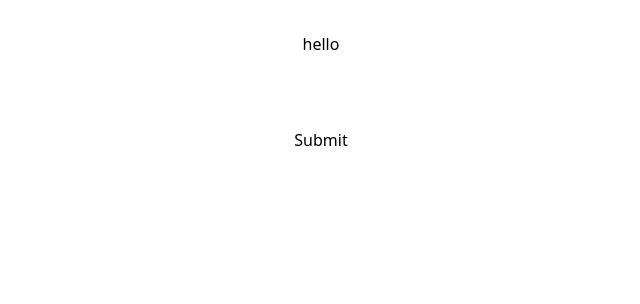
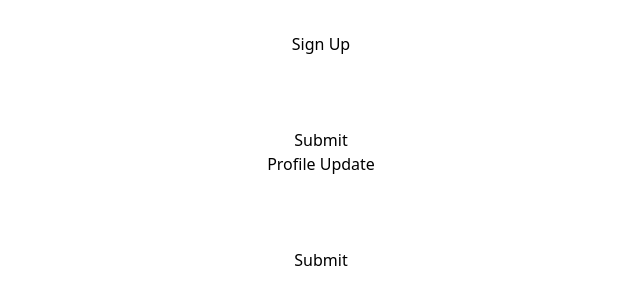
Before and after one commit to zobayerhb/react-core-con-02-form, a React (Vite) app: page / in a window 1280 px wide. Shown: the top 304 px of the page, without its empty margins (319-959 px from the left). Built offline with nearby package versions, Linux system fonts and the light colour scheme.

Commit message:
reusable form data with differen value

```diff
--- a/src/App.jsx
+++ b/src/App.jsx
@@ -1,21 +1,35 @@
-
-import './App.css'
-import HookForm from './components/HookForm/HookForm'
+import "./App.css";
+import ReusableForm from "./components/ReusableForm/ReusableForm";
+// import HookForm from './components/HookForm/HookForm'
 // import RefForm from './components/RefForm/RefForm'
 // import SimpleForm from './components/SimpleForm/SimpleForm'
 // import StateFulForm from './components/StateFulForm/StateFulForm'
 
 function App() {
+  const handleFormSignUp = (data) => {
+    console.log("sign up", data);
+  };
+
+  const handleUpdateProfileForm = (data) => {
+    console.log("update form", data);
+  };
 
   return (
     <>
-     hello
-     {/* <SimpleForm></SimpleForm> */}
-     {/* <StateFulForm></StateFulForm> */}
-     {/* <RefForm></RefForm> */}
-     <HookForm></HookForm>
+      {/* <SimpleForm></SimpleForm> */}
+      {/* <StateFulForm></StateFulForm> */}
+      {/* <RefForm></RefForm> */}
+      {/* <HookForm></HookForm> */}
+      <ReusableForm
+        formTitle={"Sign Up"}
+        handleForm={handleFormSignUp}
+      ></ReusableForm>
+      <ReusableForm
+        formTitle={"Profile Update"}
+        handleForm={handleUpdateProfileForm}
+      ></ReusableForm>
     </>
-  )
+  );
 }
 
-export default App
+export default App;
--- /dev/null
+++ b/src/components/ReusableForm/ReusableForm.jsx
@@ -0,0 +1,36 @@
+import PropTypes from "prop-types";
+
+const ReusableForm = ({ formTitle, handleForm }) => {
+
+    const handleLocalFormSubmit = e => {
+        e.preventDefault();
+        const data = {
+            name: e.target.name.value,
+            email:e.target.email.value,
+            password: e.target.password.value
+        }
+        handleForm(data)
+    }
+
+  return (
+    <div onSubmit={handleLocalFormSubmit}>
+      <h1 className="text-3xl font-bold">{formTitle}</h1>
+      <form>
+        <input className="border-2 border-red-500" type="text" name="name" />
+        <br />
+        <input className="border-2 border-red-500" type="email" name="email" />
+        <br />
+        <input className="border-2 border-red-500" type="password" name="password" />
+        <br />
+        <input type="submit" value="Submit" />
+      </form>
+    </div>
+  );
+};
+
+ReusableForm.propTypes = {
+  formTitle: PropTypes.string,
+  handleForm: PropTypes.func
+};
+
+export default ReusableForm;
```
